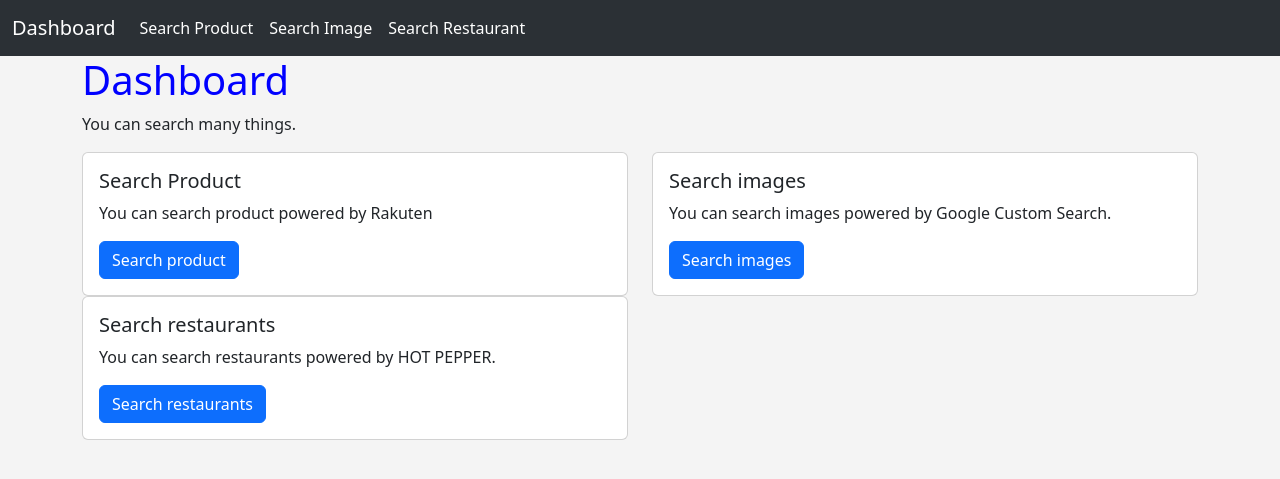
After one commit to M-yoshimura-ML/line-bot, a Flask app: page /dashboard in a window 1280 px wide. The commit adds this page. Shown: the top 479 px of the page. Run offline with Flask 3, Linux system fonts and the light colour scheme.

Commit message:
Restaurant Search UI & logic

```diff
--- a/main.py
+++ b/main.py
@@ -7,10 +7,11 @@ import os
 import pytz
 from apscheduler.schedulers.background import BackgroundScheduler
 from dotenv import load_dotenv
-from flask import Flask, request
+from flask import Flask, request, render_template
 
 from bots.search_image import search_image_bp
 from bots.search_product import search_product_bp
+from bots.search_restaurant import search_restaurant_bp
 from crons.notify import notify_time, notify_bp
 from utils.hear import bot
 from utils.tools import debug, push
@@ -20,12 +21,18 @@ load_dotenv()
 app.register_blueprint(notify_bp)
 app.register_blueprint(search_product_bp)
 app.register_blueprint(search_image_bp, url_prefix='/image')
+app.register_blueprint(search_restaurant_bp, url_prefix='/restaurant')
 
 
 @app.route('/test', methods=['GET'])
 def test():
     data = {"message": "this is test route"}
     return data
+
+
+@app.route('/dashboard', methods=['GET'])
+def dashboard():
+    return render_template('dashboard.html')
 
 
 @app.route('/', methods=['POST'])
--- /dev/null
+++ b/templates/dashboard.html
@@ -0,0 +1,36 @@
+{% extends "base.html" %}
+{% block title %}Dashboard{% endblock %}
+{% block content %}
+    <h1>Dashboard</h1>
+    <p>You can search many things.</p>
+
+    <div class="row">
+      <div class="col-sm-6 mb-3 mb-sm-0">
+        <div class="card">
+          <div class="card-body">
+            <h5 class="card-title">Search Product</h5>
+            <p class="card-text">You can search product powered by Rakuten</p>
+            <a href="{{ url_for('search_product_bp.search') }}" class="btn btn-primary">Search product</a>
+          </div>
+        </div>
+      </div>
+      <div class="col-sm-6">
+        <div class="card">
+          <div class="card-body">
+            <h5 class="card-title">Search images</h5>
+            <p class="card-text">You can search images powered by Google Custom Search.</p>
+              <a href="{{ url_for('search_image_bp.image_search')}}" class="btn btn-primary">Search images</a>
+          </div>
+        </div>
+      </div>
+      <div class="col-sm-6">
+        <div class="card">
+          <div class="card-body">
+            <h5 class="card-title">Search restaurants</h5>
+            <p class="card-text">You can search restaurants powered by HOT PEPPER.</p>
+              <a href="{{ url_for('search_restaurant_bp.restaurant_search')}}" class="btn btn-primary">Search restaurants</a>
+          </div>
+        </div>
+      </div>
+    </div>
+{% endblock %}
--- a/templates/navbar.html
+++ b/templates/navbar.html
@@ -12,6 +12,9 @@
           <li class="nav-item">
             <a class="nav-link active" aria-current="page" href="{{ url_for('search_image_bp.image_search')}}">Search Image</a>
           </li>
+          <li class="nav-item">
+            <a class="nav-link active" aria-current="page" href="{{ url_for('search_restaurant_bp.restaurant_search')}}">Search Restaurant</a>
+          </li>
       </ul>
     </div>
   </div>
```
Also changed, not shown: bots/search_restaurant.py (added, +72 -0 lines), templates/restaurant/search_result.html (added, +54 -0 lines).
